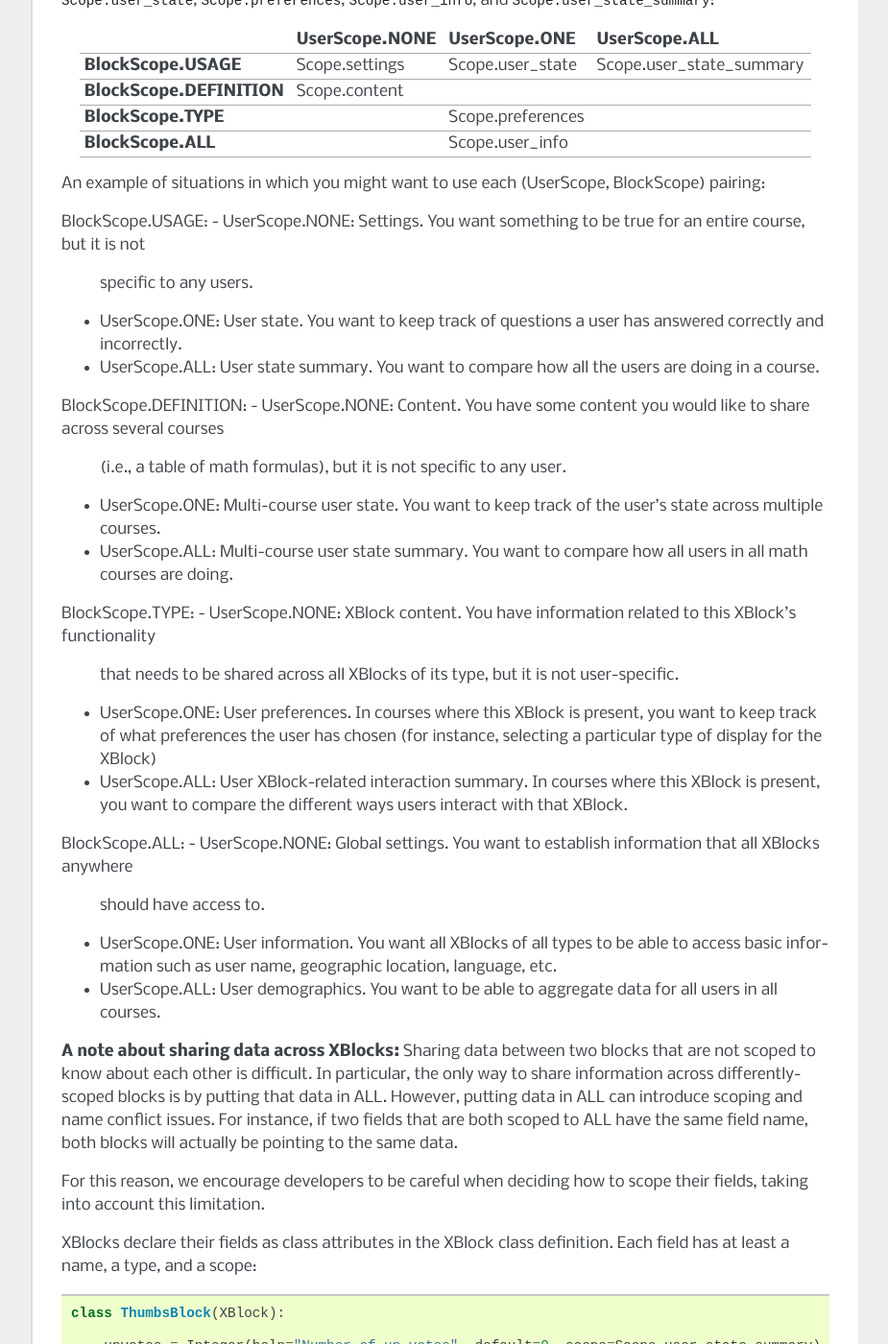
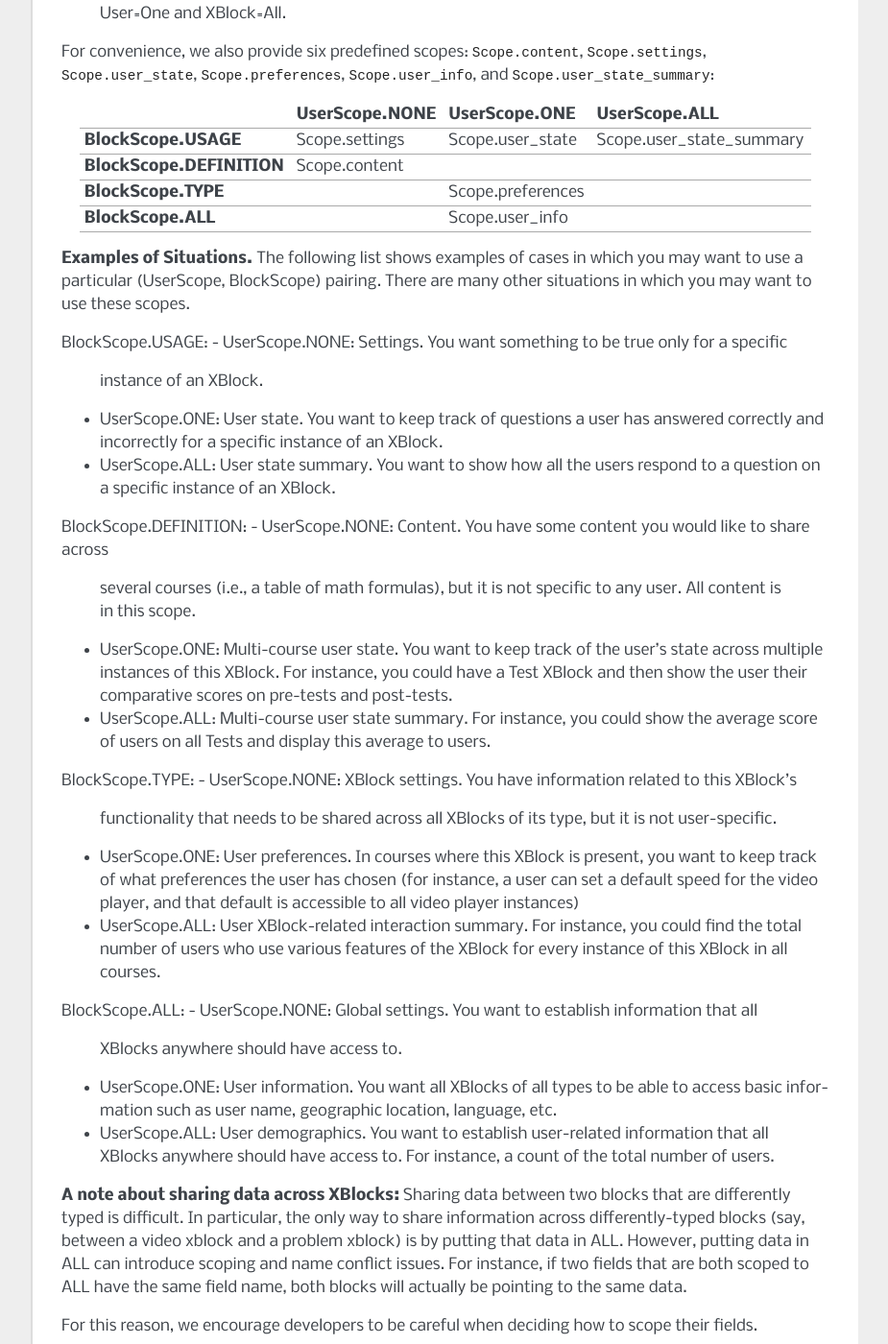
Before and after one commit to openedx/XBlock, a Sphinx documentation site: the page built from doc/guide/xblock.rst, in a window 1280 px wide and 1400 px high, scrolled down 1137 px. Shown: the whole window at 96% size, without its empty margins (198-1123 px from the left). Built offline with Sphinx 7.4.7, drawn with Linux system fonts in a browser that asks for light colours; some of the changed text lies outside the part shown.

Commit message:
Response to CR

```diff
--- a/doc/concepts.rst
+++ b/doc/concepts.rst
@@ -78,7 +78,6 @@
 * edX Studio
 * edX LMS
 * XBlock workbench
-* Peer grading workflow app
 * `XBlock Runtime for Google App Engine`__
 
 __ https://github.com/google/appengine_xblock_runtime
--- a/doc/guide/xblock.rst
+++ b/doc/guide/xblock.rst
@@ -23,8 +23,8 @@
 XBlock state (or data) is arbitrary JSON-able data stored in Python attributes
 called **fields**.
 
-Fields declare their relationship to both blocks and users,
-by specifying their **scope**.
+Fields declare their relationship to both blocks and users, by specifying their
+**scope**.
 
 * By user: fields declare how they relate to the user:
 
@@ -34,18 +34,21 @@
   * One user: the data is particular to a single user, such as an answer to a
     problem.
 
-  * All users: the data is an aggregate of all users.  An example is the total
-    number of students answering a question.
+  * All users: the data shared for all users.  An example is the total
+    number of students answering a question.  Note that this is *not* the
+    same as aggregate or query data.  The same value will be shared for
+    all users, and there's no way to link specific actions to specific users.
 
 * By XBlock: fields declare how they relate to the block:
 
-  * Block usage: the fields are related *only* to that instance of the XBlock in
-    a particular course.
+  * Block usage: the fields are related *only* to that instance, or usage, of the
+    XBlock in a particular course.
 
   * Block definition: the fields are related to the *definition* of the XBlock.
-    This definition is specified by the content creator.  For instance, using a
-    definition, you could create an XBlock whose data is shared across multiple
-    runs of a course.
+    This definition is specified by the content creator.  A definition can be
+    shared across one or more *usages*.  For instance, you could create a single
+    XBlock definition with many usages, and those usages can appear across
+    courses or within the same course.
 
   * Block type: the fields are related to the *Python type* of the XBlock, and
     thus shared across all instances of the XBlock in all courses.
@@ -84,49 +87,56 @@
 | **BlockScope.ALL**        |                | Scope.user_info   |                          |
 +---------------------------+----------------+-------------------+--------------------------+
 
-An example of situations in which you might want to use each (UserScope, BlockScope) pairing:
+**Examples of Situations.**  The following list shows examples of cases in which you
+may want to use a particular (UserScope, BlockScope) pairing.  There are many other
+situations in which you may want to use these scopes.
 
 BlockScope.USAGE:
-- UserScope.NONE: Settings.  You want something to be true for an entire course, but it is not
-  specific to any users.
-- UserScope.ONE: User state.  You want to keep track of questions a user has answered correctly
-  and incorrectly.
-- UserScope.ALL: User state summary.  You want to compare how all the users are doing in a course.
+- UserScope.NONE: Settings.  You want something to be true only for a specific
+  instance of an XBlock.
+- UserScope.ONE: User state.  You want to keep track of questions a user has
+  answered correctly and incorrectly for a specific instance of an XBlock.
+- UserScope.ALL: User state summary.  You want to show how all the users respond
+  to a question on a specific instance of an XBlock.
 
 BlockScope.DEFINITION:
-- UserScope.NONE: Content.  You have some content you would like to share across several courses
-  (i.e., a table of math formulas), but it is not specific to any user.
-- UserScope.ONE: Multi-course user state.  You want to keep track of the user's state across
-  multiple courses.
-- UserScope.ALL: Multi-course user state summary.  You want to compare how all users in all math
-  courses are doing.
+- UserScope.NONE: Content.  You have some content you would like to share across
+  several courses (i.e., a table of math formulas), but it is not specific to any
+  user.  All content is in this scope.
+- UserScope.ONE: Multi-course user state.  You want to keep track of the user's state
+  across multiple instances of this XBlock.  For instance, you could have a Test
+  XBlock and then show the user their comparative scores on pre-tests and post-tests.
+- UserScope.ALL: Multi-course user state summary.  For instance, you could show the
+  average score of users on all Tests and display this average to users.
 
 BlockScope.TYPE:
-- UserScope.NONE: XBlock content.  You have information related to this XBlock's functionality
-  that needs to be shared across all XBlocks of its type, but it is not user-specific.
-- UserScope.ONE: User preferences.  In courses where this XBlock is present, you want to keep track
-  of what preferences the user has chosen (for instance, selecting a particular type of display for
-  the XBlock)
-- UserScope.ALL: User XBlock-related interaction summary.  In courses where this XBlock is present,
-  you want to compare the different ways users interact with that XBlock.
+- UserScope.NONE: XBlock settings.  You have information related to this XBlock's
+  functionality that needs to be shared across all XBlocks of its type, but it is not
+  user-specific.
+- UserScope.ONE: User preferences.  In courses where this XBlock is present, you want
+  to keep track of what preferences the user has chosen (for instance, a user can set
+  a default speed for the video player, and that default is accessible to all video player instances)
+- UserScope.ALL: User XBlock-related interaction summary.  For instance, you could
+  find the total number of users who use various features of the XBlock for every
+  instance of this XBlock in all courses.
 
 BlockScope.ALL:
-- UserScope.NONE: Global settings.  You want to establish information that all XBlocks anywhere
-  should have access to.
-- UserScope.ONE: User information.  You want all XBlocks of all types to be able to access basic
-  information such as user name, geographic location, language, etc.
-- UserScope.ALL: User demographics.  You want to be able to aggregate data for all users in all
-  courses.
+- UserScope.NONE: Global settings.  You want to establish information that all
+  XBlocks anywhere should have access to.
+- UserScope.ONE: User information.  You want all XBlocks of all types to be able to
+  access basic information such as user name, geographic location, language, etc.
+- UserScope.ALL: User demographics.  You want to establish user-related information
+  that all XBlocks anywhere should have access to.  For instance, a count of the
+  total number of users.
 
-**A note about sharing data across XBlocks:** Sharing data between two blocks that are not scoped
-to know about each other is difficult.  In particular, the only way to share information across
-differently-scoped blocks is by putting that data in ALL.  However, putting data in ALL can
-introduce scoping and name conflict issues.  For instance, if two fields that are both scoped
-to ALL have the same field name, both blocks will actually be pointing to the same data.
+**A note about sharing data across XBlocks:** Sharing data between two blocks that
+are differently typed is difficult.  In particular, the only way to share information across differently-typed blocks (say, between a video xblock and a problem xblock) is
+by putting that data in ALL.  However, putting data in ALL can introduce scoping and
+name conflict issues.  For instance, if two fields that are both scoped to ALL have
+the same field name, both blocks will actually be pointing to the same data.
 
-For this reason, we encourage developers to be careful when deciding how to scope their
-fields, taking into account this limitation.
-
+For this reason, we encourage developers to be careful when deciding how to scope
+their fields.
 
 XBlocks declare their fields as class attributes in the XBlock class
 definition.  Each field has at least a name, a type, and a scope::
@@ -182,6 +192,30 @@
 
     When editing an XBlock, it might want to modify its children. How can it do
     that?
+
+
+**Accessing Children (Server-Side)**
+
+To access children via the server-side, the best method is:
+
+- Iterate over the XBlock's children attribute (self.children), which will
+  yield you the usage IDs for each of the children.
+- Then, to access a child block, use self.runtime.get_block(usage_id) for your
+  desired usage_id
+- To render a given child, use self.runtime.render_child(usage_id)
+- To render *all* children for a given XBlock, use self.runtime.render_children
+- To ensure things render correctly, template the fragment.content into the
+  parent block's html, and then use fargment.add_frag_resources (or
+  .add_frags_resources, in the case of rendering all children).  This will
+  ensure that the javascript and CSS of child elements are included.
+
+**Accessing Children (Client-Side)**
+
+To access children via the client-side, the best method is:
+
+- Call runtime.children(element) to get a list of child elements (where does element come from?)
+runtime.childMap(element, name) to get child element of a specific name
+
 
 
 Methods
```
Also changed, not shown: doc/getting_started.rst (+15 -1 lines), 2 other files.
